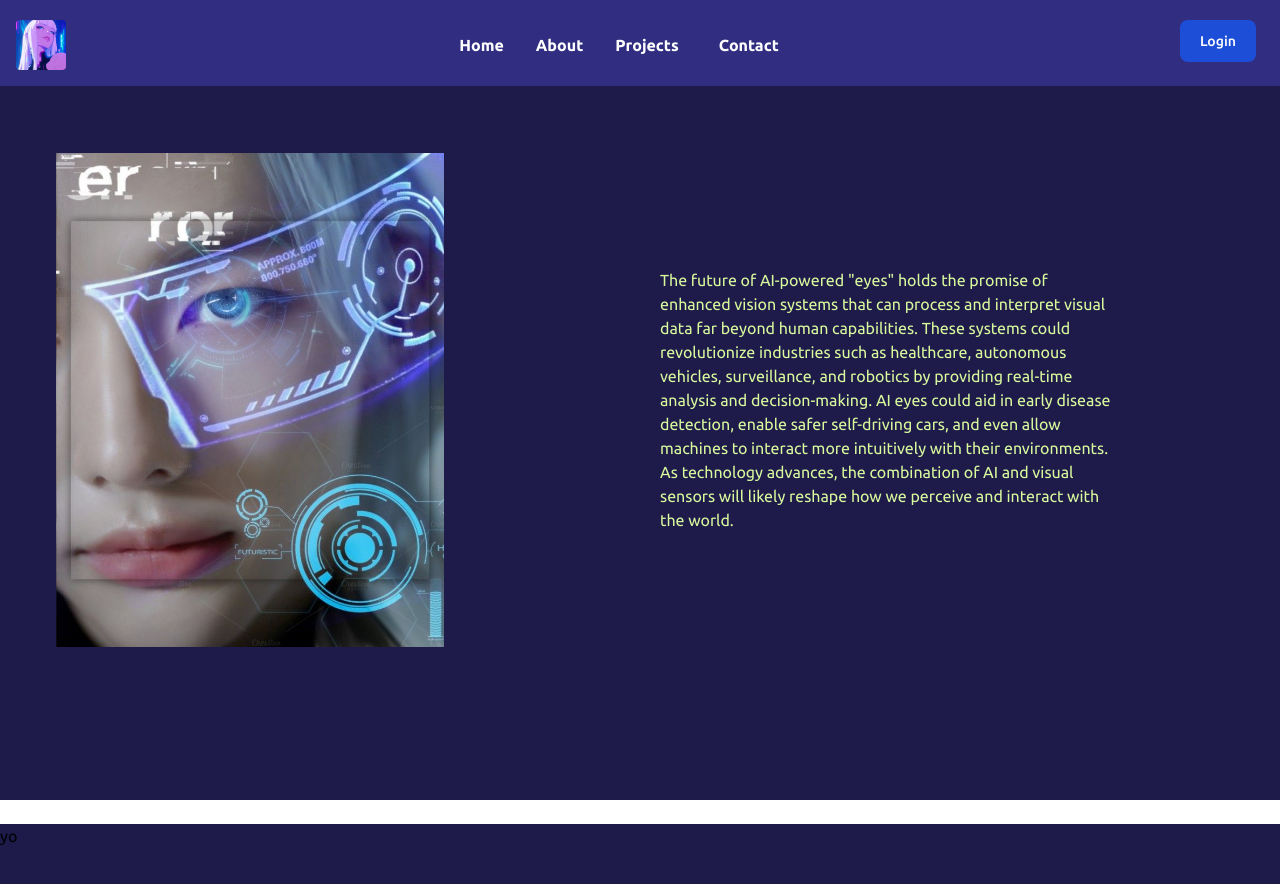
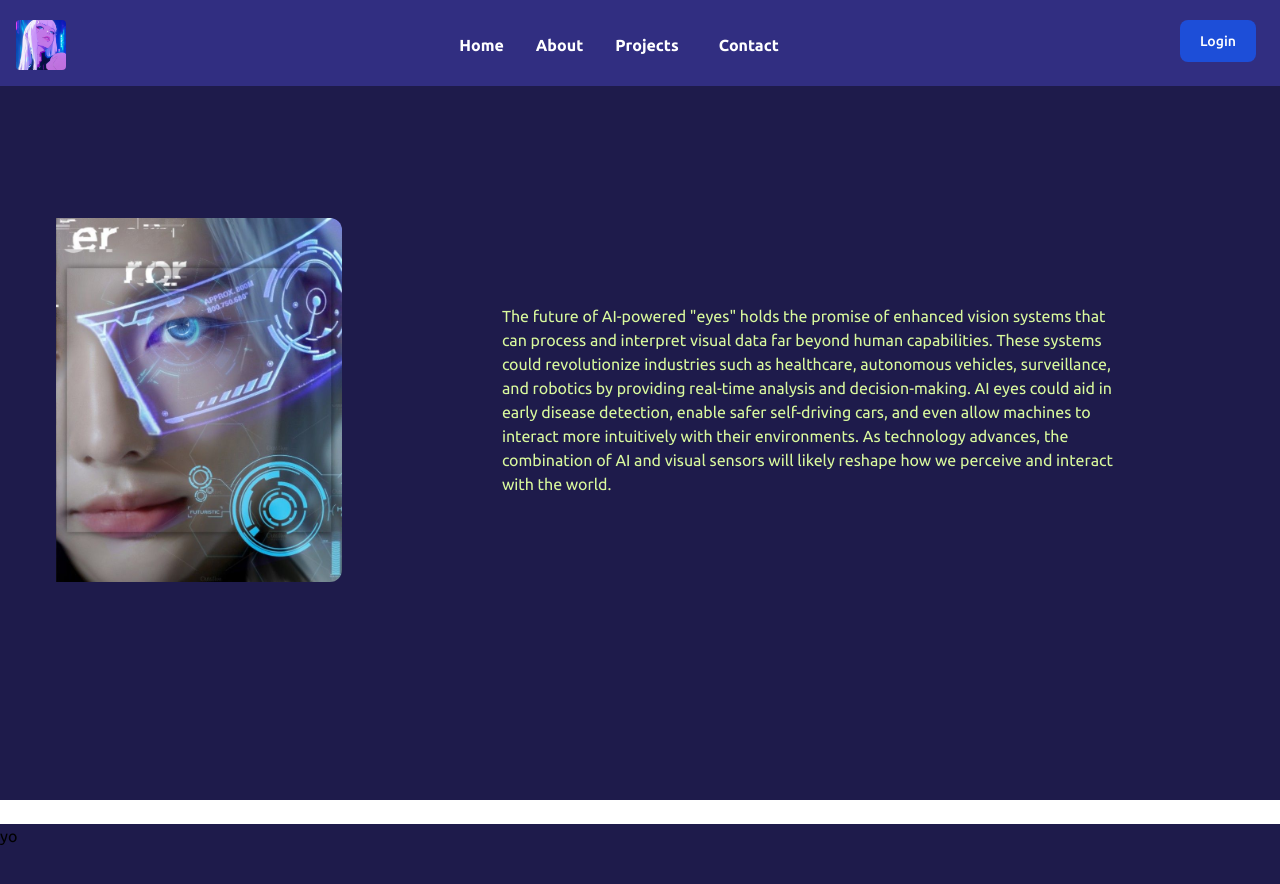
Before and after one commit to 0AnshuAditya0/Personal-blog, a Next.js app: page /home in a window 1280 px wide. Shown: the top 884 px of the page. Built offline with nearby package versions, Linux system fonts and the light colour scheme.

Commit message:
maked a div for img and proceeding forward

```diff
--- a/src/app/home/page.js
+++ b/src/app/home/page.js
@@ -1,30 +1,34 @@
-import React from 'react';
-import Image from 'next/image';
+import React from "react";
+import Image from "next/image";
 
 const Home = () => {
   return (
     <>
-      <div
-        className="w-full h-screen bg-indigo-950 flex justify-start items-centre"
-      >
-        <Image
-          src="/images/hyunjin.jpg"
-          alt=""
-          height={400}
-          width={500}
-          className='m-auto p-14' />
+      <div className="w-full h-screen bg-indigo-950 flex justify-start items-centre">
+        <div className="m-auto rounded-xl pl-14  overflow-hidden">
+          <Image
+            src="/images/hyunjin.jpg"
+            alt=""
+            height={2000}
+            width={2000}
+          />
+        </div>
         <p className="m-auto p-40 text-lime-200">
-          The future of AI-powered "eyes" holds the promise of enhanced vision systems that can process and interpret visual data far beyond human capabilities. These systems could revolutionize industries such as healthcare, autonomous vehicles, surveillance, and robotics by providing real-time analysis and decision-making. AI eyes could aid in early disease detection, enable safer self-driving cars, and even allow machines to interact more intuitively with their environments. As technology advances, the combination of AI and visual sensors will likely reshape how we perceive and interact with the world.
+          The future of AI-powered "eyes" holds the promise of enhanced vision
+          systems that can process and interpret visual data far beyond human
+          capabilities. These systems could revolutionize industries such as
+          healthcare, autonomous vehicles, surveillance, and robotics by
+          providing real-time analysis and decision-making. AI eyes could aid in
+          early disease detection, enable safer self-driving cars, and even
+          allow machines to interact more intuitively with their environments.
+          As technology advances, the combination of AI and visual sensors will
+          likely reshape how we perceive and interact with the world.
         </p>
       </div>
-      <br className='bg-black'></br>
-      <div className='w-full h-screen bg-indigo-950'>
-        yo
-      </div>
+      <br className="bg-black"></br>
+      <div className="w-full h-screen bg-indigo-950">yo</div>
+    </>
+  );
+};
 
-    </>
-
-  )
-}
-
-export default Home
+export default Home;
--- a/src/app/layout.js
+++ b/src/app/layout.js
@@ -7,7 +7,7 @@ import "./globals.css";
 
 export const metadata = {
   title: "Personal Portfolio",
-  description: "Portfolio test",
+  description: "Testing demo worksite",
 };
 
 export default function RootLayout({ children }) {
--- a/src/components/navbar.js
+++ b/src/components/navbar.js
@@ -17,7 +17,7 @@ export default function Navbar() {
       <Image src="/images/edgrun.jpg"
         width={50}
         height={50}
-        className="p-auto border-solid rounded"
+        className="rounded"
       />
 
 
@@ -38,7 +38,7 @@ export default function Navbar() {
       </ul>
 
 
-      <button type="button" class="text-white bg-blue-700 hover:bg-blue-800 focus:ring-4 focus:ring-blue-300 font-medium rounded-lg text-sm px-5 py-2.5 me-2 mb-2 dark:bg-blue-600 dark:hover:bg-blue-700 focus:outline-none dark:focus:ring-blue-800">Login</button>
+      <button type="button" className="text-white bg-blue-700 hover:bg-blue-800 focus:ring-4 focus:ring-blue-300 font-medium rounded-lg text-sm px-5 py-2.5 me-2 mb-2 dark:bg-blue-600 dark:hover:bg-blue-700 focus:outline-none dark:focus:ring-blue-800">Login</button>
 
 
     </nav>
```
